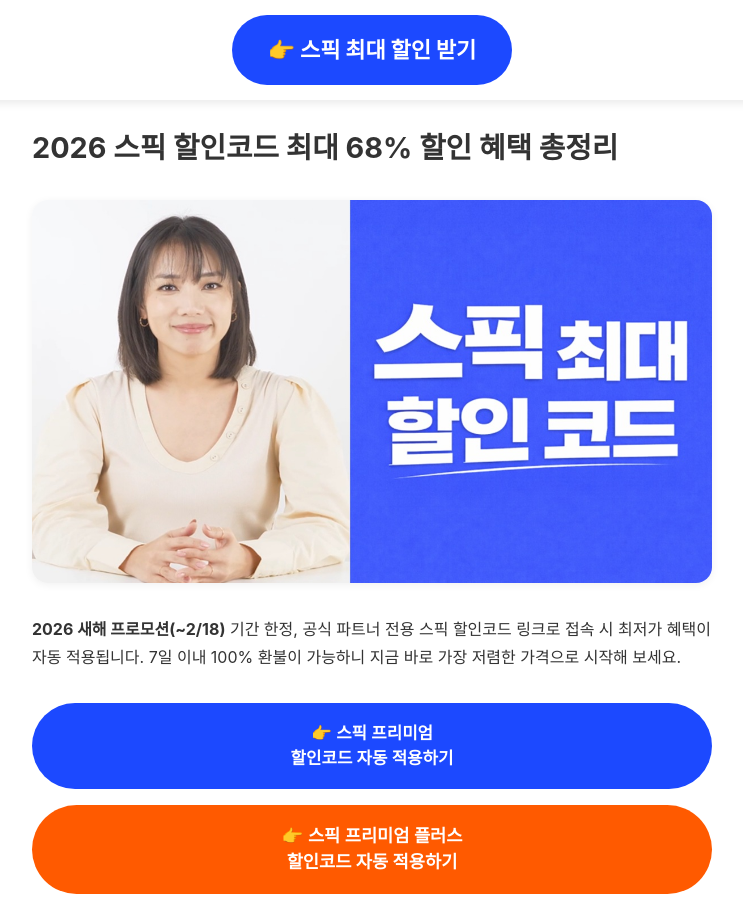
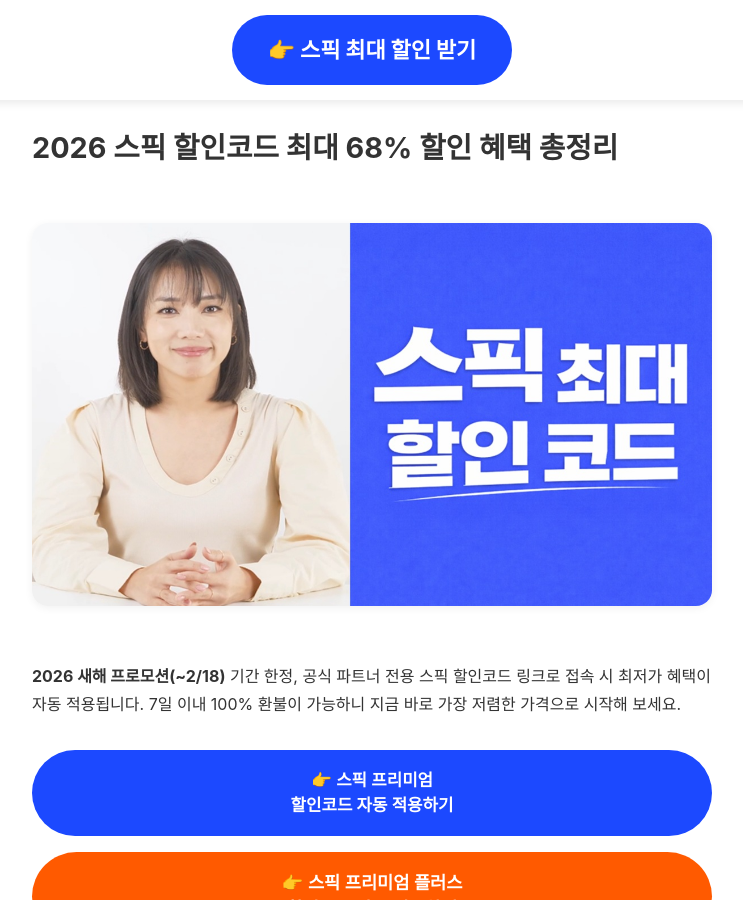
Before and after one commit to kjsjdw/speak_event_page, a Jekyll site: the page built from content/sections/01-intro.md, in a window 1280 px wide and 900 px high. Shown: the whole window, without its empty margins (268-1011 px from the left). Built offline with Jekyll 4.4.1, drawn with Linux system fonts in a browser that asks for light colours; some web fonts are replaced; our own code applies the rules of GitHub Pages for plain Markdown files.

Commit message:
Update 01-intro.md

```diff
--- a/content/sections/01-intro.md
+++ b/content/sections/01-intro.md
@@ -1,8 +1,14 @@
 # 2026 스픽 할인코드 최대 68% 할인 혜택 총정리
 
-
-
-![스픽 할인코드 2026 최대 혜택 안내](/content/images/01-main-hero.jpg "2026 스픽 할인코드 공식 파트너 메인 혜택 안내")
+<div style="margin: 16px 0; text-align: center;">
+  <img
+    src="/content/images/01-main-hero.jpg"
+    alt="스픽 할인코드 2026 최대 혜택 안내"
+    title="2026 스픽 할인코드 공식 파트너 메인 혜택 안내"
+    loading="eager"
+    style="max-width: 100%; height: auto; display: inline-block;"
+  />
+</div>
 
 **2026 새해 프로모션(~2/18)** 기간 한정, 공식 파트너 전용 스픽 할인코드 링크로 접속 시 최저가 혜택이 자동 적용됩니다. 7일 이내 100% 환불이 가능하니 지금 바로 가장 저렴한 가격으로 시작해 보세요.
 
```
